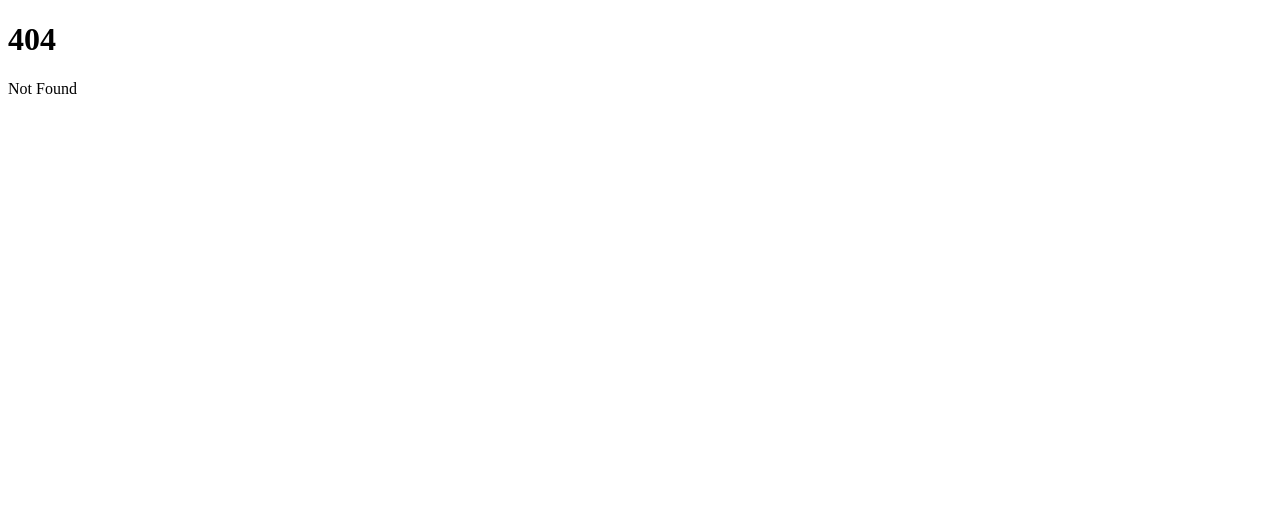
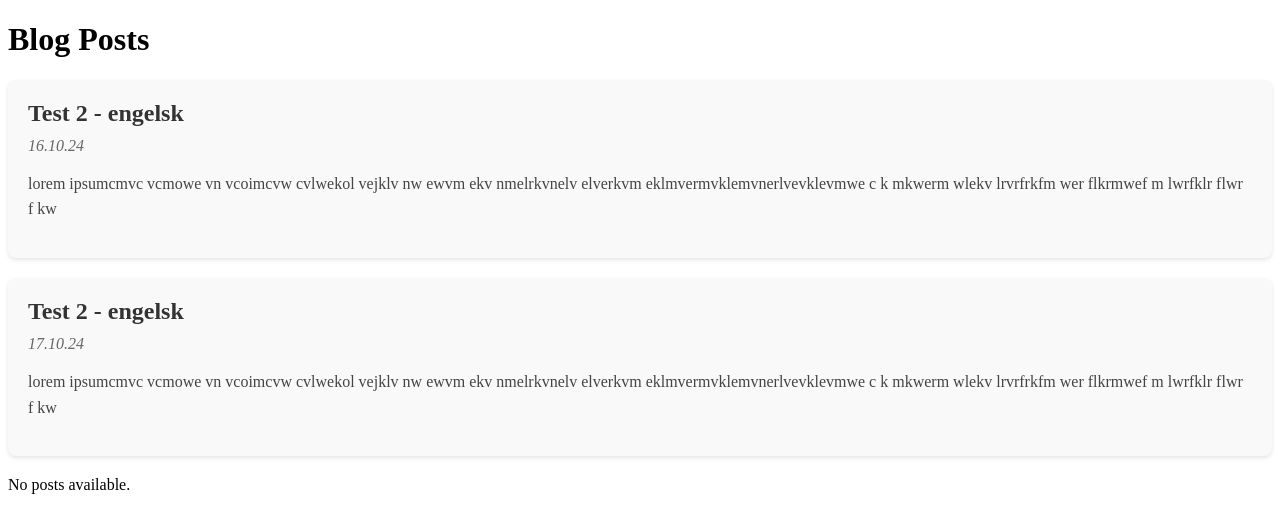
Before and after one commit to Cengelsen/cengelsen.no, a SvelteKit app: page /blog in a window 1280 px wide. Before the commit this address had no page. Shown: the top 532 px of the page. Built offline with nearby package versions, Linux system fonts and the light colour scheme.

Commit message:
blog post page lists content

```diff
--- a/package.json
+++ b/package.json
@@ -15,6 +15,7 @@
 		"@sveltejs/kit": "^2.0.0",
 		"@sveltejs/vite-plugin-svelte": "^3.0.0",
 		"@types/eslint": "^9.6.0",
+		"@types/node": "^22.7.5",
 		"eslint": "^9.0.0",
 		"eslint-plugin-svelte": "^2.36.0",
 		"globals": "^15.0.0",
@@ -24,5 +25,8 @@
 		"typescript-eslint": "^8.0.0",
 		"vite": "^5.0.3"
 	},
-	"type": "module"
+	"type": "module",
+	"dependencies": {
+		"svelte-markdown": "^0.4.1"
+	}
 }
--- /dev/null
+++ b/src/components/recent-activity/Post.svelte
@@ -0,0 +1,41 @@
+<script>
+    import SvelteMarkdown from 'svelte-markdown';
+
+    export let post;
+
+    console.debug("Post", post)
+
+</script>
+
+<article class="post">
+    <h2 class="post-title">{post.title}</h2>
+    <p class="post-date">{post.date}</p>
+    <p class="post-description">{post.description}</p>
+</article>
+
+<style>
+    .post {
+        background-color: #f9f9f9;
+        border-radius: 8px;
+        padding: 20px;
+        margin-bottom: 20px;
+        box-shadow: 0 2px 4px rgba(0, 0, 0, 0.1);
+    }
+
+    .post-title {
+        font-size: 1.5em;
+        margin: 0 0 10px 0;
+        color: #333;
+    }
+
+    .post-date {
+        font-style: italic;
+        color: #666;
+        margin: 0 0 10px 0;
+    }
+
+    .post-description {
+        color: #444;
+        line-height: 1.6;
+    }
+</style>
--- /dev/null
+++ b/src/content/en/test1.md
@@ -0,0 +1,5 @@
+---
+title: Test 2 - engelsk
+date: 16.10.24
+description: lorem ipsumcmvc  vcmowe vn vcoimcvw cvlwekol vejklv nw ewvm ekv nmelrkvnelv elverkvm eklmvermvklemvnerlvevklevmwe c k mkwerm wlekv lrvrfrkfm wer flkrmwef m lwrfklr flwr f kw
+---
--- /dev/null
+++ b/src/content/en/test2.md
@@ -0,0 +1,5 @@
+---
+title: Test 2 - engelsk
+date: 17.10.24
+description: lorem ipsumcmvc  vcmowe vn vcoimcvw cvlwekol vejklv nw ewvm ekv nmelrkvnelv elverkvm eklmvermvklemvnerlvevklevmwe c k mkwerm wlekv lrvrfrkfm wer flkrmwef m lwrfklr flwr f kw
+---
--- /dev/null
+++ b/src/content/no/test1.md
@@ -0,0 +1,5 @@
+---
+title: Test 2 - norsk
+date: 16.10.24
+description: lorem ipsumcmvc  vcmowe vn vcoimcvw cvlwekol vejklv nw ewvm ekv nmelrkvnelv elverkvm eklmvermvklemvnerlvevklevmwe c k mkwerm wlekv lrvrfrkfm wer flkrmwef m lwrfklr flwr f kw
+---
--- /dev/null
+++ b/src/content/no/test2.md
@@ -0,0 +1,5 @@
+---
+title: Test 2 - norsk
+date: 17.10.24
+description: lorem ipsumcmvc  vcmowe vn vcoimcvw cvlwekol vejklv nw ewvm ekv nmelrkvnelv elverkvm eklmvermvklemvnerlvevklevmwe c k mkwerm wlekv lrvrfrkfm wer flkrmwef m lwrfklr flwr f kw
+---
--- /dev/null
+++ b/src/routes/blog/+page.server.ts
@@ -0,0 +1,37 @@
+import { promises as fs } from 'fs';
+import path from 'path';
+import process  from 'process';
+
+export async function load() {
+    const contentDir = path.join(process.cwd(), 'src', 'content');
+    const languages = ['en', 'no'];
+    const posts = {};
+
+    for (const lang of languages) {
+        const langDir = path.join(contentDir, lang);
+        const files = await fs.readdir(langDir);
+        posts[lang] = await Promise.all(
+            files
+                .filter(file => file.endsWith('.md'))
+                .map(async file => {
+                    const content = await fs.readFile(path.join(langDir, file), 'utf-8');
+                    const [, frontMatter] = content.split('---');
+                    const metadata = Object.fromEntries(
+                        frontMatter.trim().split('\n').map(line => {
+                            const [key, ...value] = line.split(':');
+                            return [key.trim(), value.join(':').trim()];
+                        })
+                    );
+                    return {
+                        slug: file.replace('.md', ''),
+                        ...metadata,
+                        content: content.split('---').slice(2).join('---').trim()
+                    };
+                })
+        );
+    }
+
+    console.debug(posts)
+
+    return { posts };
+}
--- /dev/null
+++ b/src/routes/blog/+page.svelte
@@ -0,0 +1,21 @@
+<script lang="ts">
+	import type { PageData } from './$types';
+	import Post from '../../components/recent-activity/Post.svelte';
+
+	export let data: PageData;
+
+    import { page } from '$app/stores';
+
+    console.debug($page.url.pathname)
+
+    let posts = data.posts.en;
+
+    console.debug(posts)
+</script>
+
+<h1>Blog Posts</h1>
+
+{#each posts as post}
+    <Post {post} />
+{/each}
+<p>No posts available.</p>
```
Also changed, not shown: src/components/index/Activity.svelte (+3 -6 lines).
